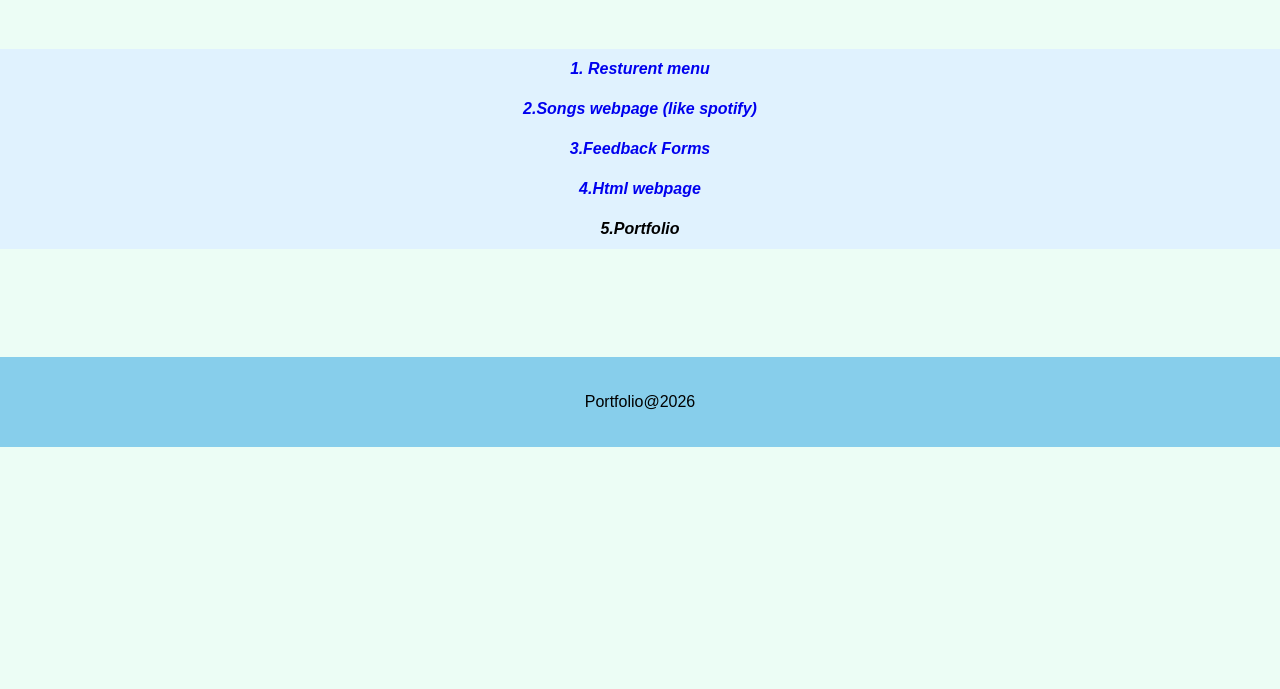
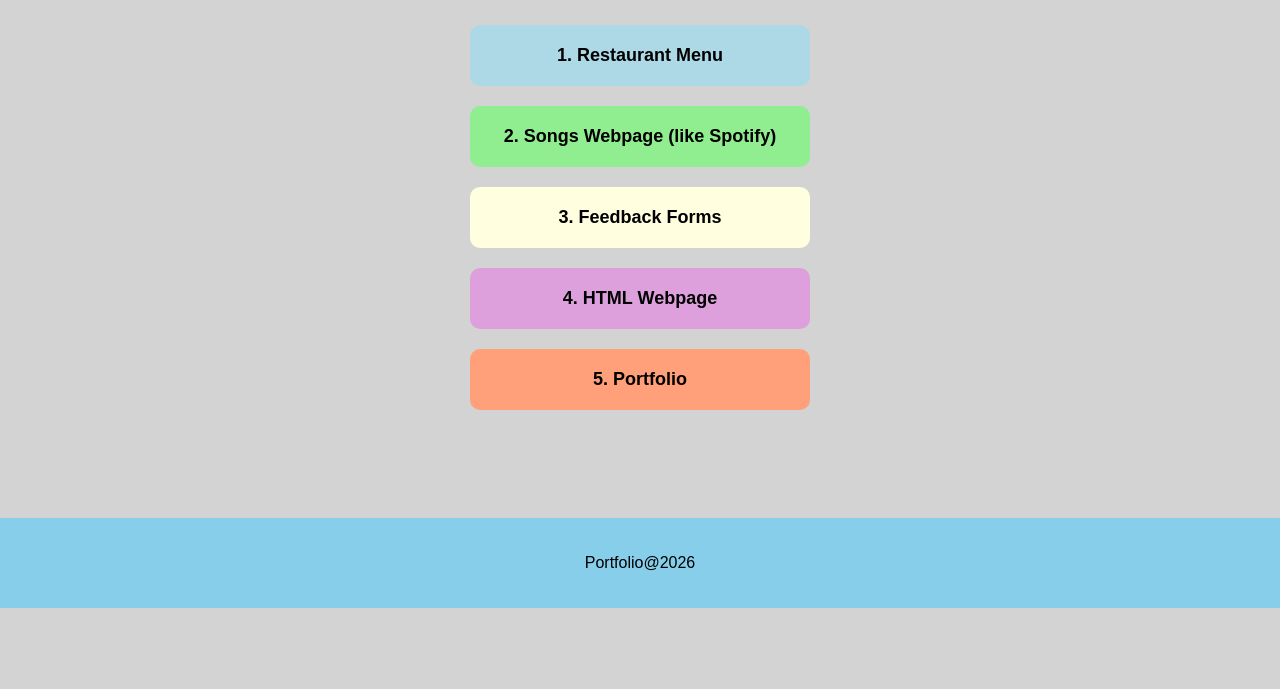
Before and after one commit to jashwitha2510030397/portfolioproo.html, a plain HTML site: page myproject.html in a window 1280 px wide. Shown: the part 111-800 px from the top of the page. Drawn offline with Linux system fonts and the light colour scheme.

Commit message:
Update myproject.html

```diff
--- a/myproject.html
+++ b/myproject.html
@@ -5,11 +5,12 @@
              body {
             font-family: Arial, sans-serif;
             margin: 0;
-            background-color:#ECFDF5;
+            background-color: lightgray;
+            padding-top: 10px;
         }
 .nav{
     padding: 10px;
-    background-color: white;
+    background-color: lightgray;
 
 }
 .nav a{
@@ -29,21 +30,42 @@
     text-align: center;
     font-weight: bold;
 }
-.p{
-    background-color:#E0F2FE;
-    text-align:center;
-    font-style: oblique;
-    font-weight: bold;
-    height: 40px;
-    justify-content: center;
-    display: flex;
-    align-items: center;
-    text-decoration: none;
+.projects{
+    display:flex;
+    flex-direction:column;
+    align-items:center;
+    gap:20px;
+    margin-top:40px;
 }
 
-.p:hover{
-    background-color:#7DD3FC;
+.project-box{
+    width:300px;
+    padding:20px;
+    text-align:center;
+    border-radius:10px;
+    font-weight:bold;
+}
+
+.project-box a{
+    text-decoration:none;
     color:black;
+    font-size:18px;
+    display:block;
+}
+
+/* Different colors */
+.box1{background-color:lightblue;}
+.box2{background-color:lightgreen;}
+.box3{background-color:lightyellow;}
+.box4{background-color:plum;}
+.box5{background-color:lightsalmon;}
+
+.project-box:hover{
+    background-color:black;
+}
+
+.project-box:hover a{
+    color:white;
 }
 .footer{
     display:flex;
@@ -56,18 +78,35 @@
     </head>
     <body>
         <nav class="nav">
-            <a href="index.html">Home</a>
+            <a href="protofilepro.html">Home</a>
             <a href="My skills.html">My skills</a>
             <a>My projects</a>
             <a href="mycontact.html">Contact</a>
         </nav>
         <h2 class="header">My Projects</h2>
-        <br><br><br>
-        <a class="p" href="portfolionewpage.html">1. Resturent menu</a>
-        <a class="p" href="portfolionewpage1.html">2.Songs webpage (like spotify)</a>
-        <a class="p" href="portfolionewpage2.html">3.Feedback Forms</a>
-        <a class="p" href="portfolionewpage3.html">4.Html webpage</a>
-        <a class="p" >5.Portfolio</a>
+       <div class="projects">
+
+<div class="project-box box1">
+<a href="portfolionewpage.html">1. Restaurant Menu</a>
+</div>
+
+<div class="project-box box2">
+<a href="portfolionewpage1.html">2. Songs Webpage (like Spotify)</a>
+</div>
+
+<div class="project-box box3">
+<a href="portfolionewpage2.html">3. Feedback Forms</a>
+</div>
+
+<div class="project-box box4">
+<a href="portfolionewpage3.html">4. HTML Webpage</a>
+</div>
+
+<div class="project-box box5">
+<a>5. Portfolio</a>
+</div>
+
+</div>
         <br><br><br><br><br><br>
         <div>
     <footer class="footer">
@@ -77,5 +116,4 @@
 
     </body>
 
-
 </html>
```
